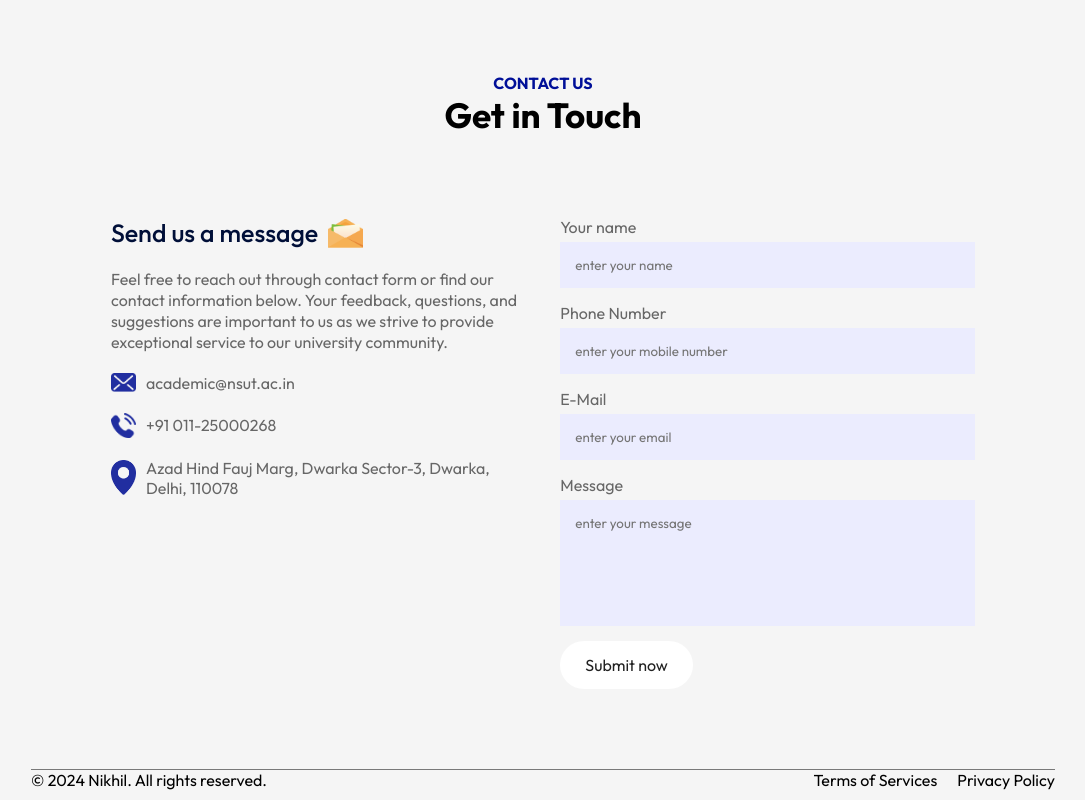
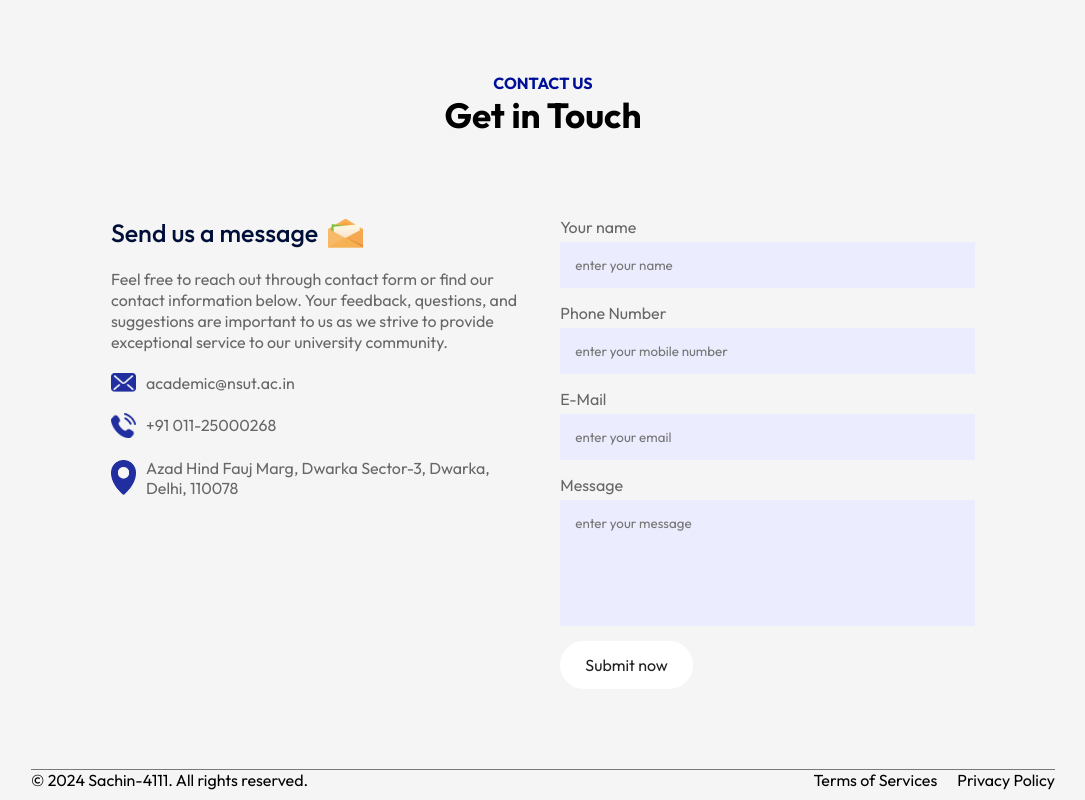
Before and after one commit to Sachin-God/University-website-Clone, a React (Vite) app: page / in a window 1280 px wide. Shown: the part 2748-3548 px from the top of the page, without its empty margins (97-1182 px from the left). Built offline with nearby package versions, Linux system fonts and the light colour scheme.

Commit message:
Update Footer.jsx

```diff
--- a/src/components/Footer/Footer.jsx
+++ b/src/components/Footer/Footer.jsx
@@ -4,7 +4,7 @@ import './footer.css'
 const Footer = () => {
   return (
     <div className='footer'>
-      <p>© 2024 Nikhil. All rights reserved.</p>
+      <p>© 2024 Sachin-4111. All rights reserved.</p>
       <ul>
         <li>Terms of Services</li>
         <li>Privacy Policy</li>
```
